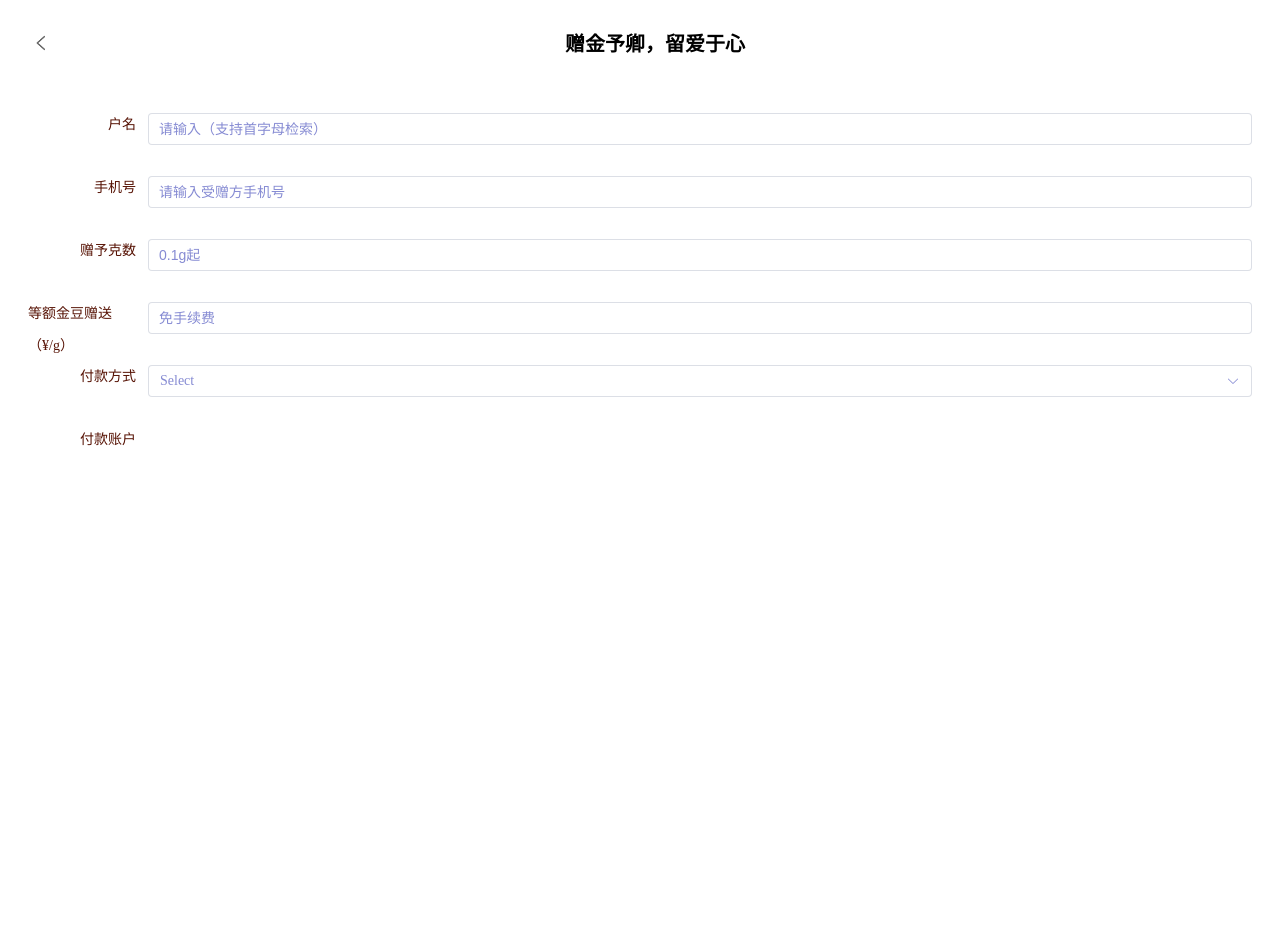
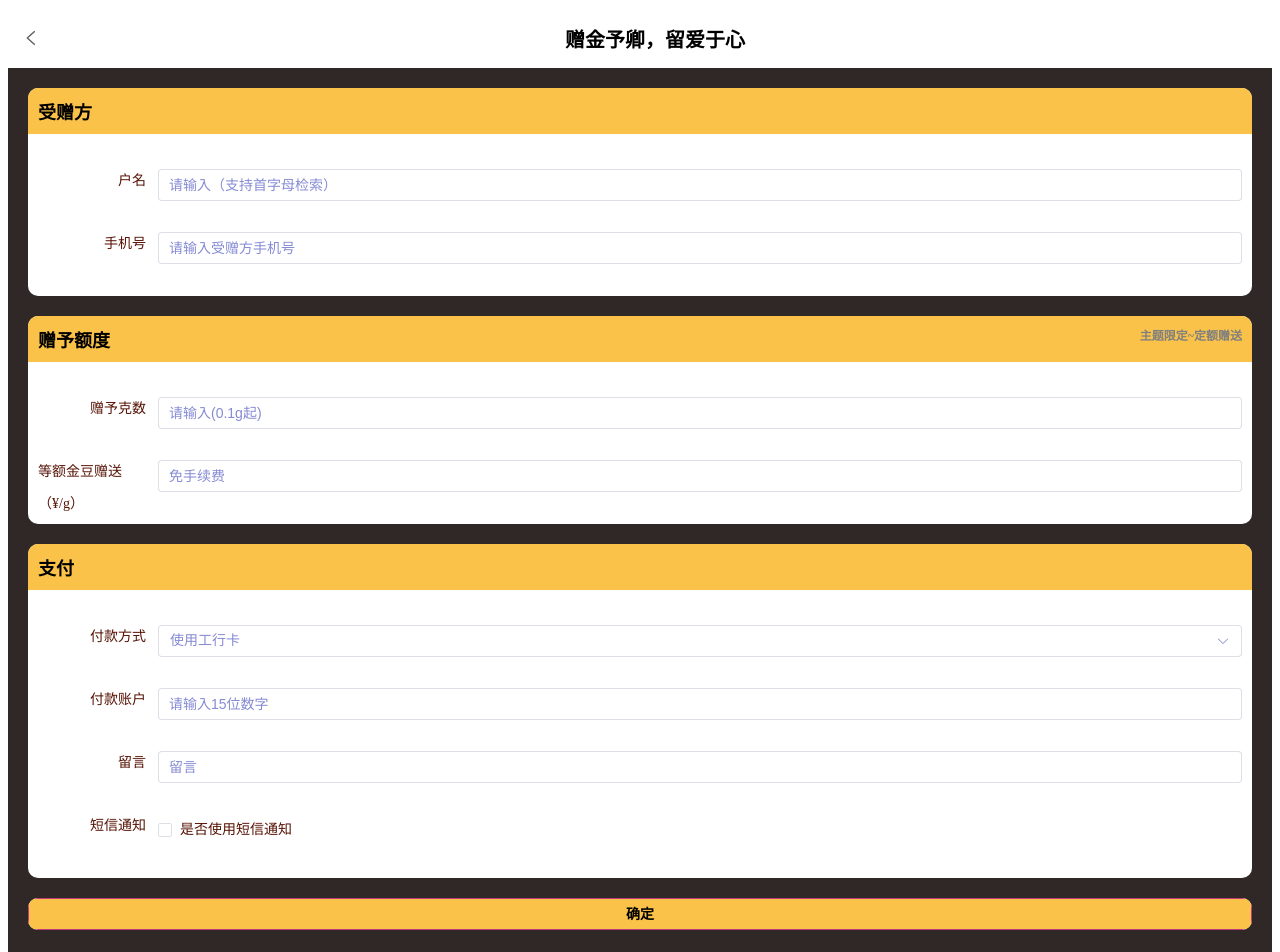
Before and after one commit to handsomeczh/ICBC_SE_test, a Vue app in the folder vue-project/: page /giftsettlement in a window 1280 px wide. Shown: the top 952 px of the page. Before the commit the page ends 800 px from the top, so only its background shows below. Built offline with nearby package versions, Linux system fonts and the light colour scheme.

Commit message:
赠予结算界面基本面

```diff
--- a/vue-project/src/components/GiftSettlement.vue
+++ b/vue-project/src/components/GiftSettlement.vue
@@ -1,12 +1,13 @@
 <template>
   <el-container>
-    <el-header>
-      <div class="header">
+    <el-header class="header">
       <img src="../assets/arrow_right@2x.png" @click="goBack" class="back-icon">
       <p class="header-title"><strong>赠金予卿，留爱于心</strong></p>
-      </div>
     </el-header>
-    <el-main>
+    <el-main class="main-content">
+      <div class="block">
+        <div class="block-header yellow-bg">受赠方</div>
+        <div class="block-content">
           <el-form :model="form" ref="form" label-width="120px">
             <el-form-item label="户名" prop="name">
               <el-input v-model="form.name" placeholder="请输入（支持首字母检索）"></el-input>
@@ -14,21 +15,52 @@
             <el-form-item label="手机号" prop="phone">
               <el-input type="tel" v-model="form.phone" placeholder="请输入受赠方手机号"></el-input>
             </el-form-item>
+          </el-form>
+        </div>
+      </div>
+      <div class="block">
+        <div class="block-header yellow-bg">
+          赠予额度
+          <span class="small-text">主题限定~定额赠送</span>
+        </div>
+        <div class="block-content">
+          <el-form :model="form" ref="form" label-width="120px">
             <el-form-item label="赠予克数" prop="weight">
-          <el-input type="number" v-model="form.weight" min="0.1" placeholder="0.1g起"></el-input>
+              <el-input type="number" v-model="form.weight" min="0.1" placeholder="请输入(0.1g起)"></el-input>
             </el-form-item>
             <el-form-item label="等额金豆赠送（¥/g）" prop="equivalent">
               <el-input type="number" v-model="form.equivalent" placeholder="免手续费"></el-input>
             </el-form-item>
+          </el-form>
+        </div>
+      </div>
+      <div class="block">
+        <div class="block-header yellow-bg">支付</div>
+        <div class="block-content">
+          <el-form :model="form" ref="form" label-width="120px">
             <el-form-item label="付款方式" prop="paymentMethod">
-          <el-select v-model="form.paymentMethod">
-            <el-option label="银行卡" value="bank"></el-option>
+              <el-select v-model="form.paymentMethod" placeholder="使用工行卡">
+                <el-option label="微信" value="wechat"></el-option>
+                <el-option label="支付宝" value="alipay"></el-option>
+                <el-option label="数字人民币" value="digitalRMB"></el-option>
+                <el-option label="其他银行卡" value="otherBank"></el-option>
               </el-select>
             </el-form-item>
             <el-form-item label="付款账户" prop="account">
-          <!-- 其他表单项 -->
+              <el-input type="number" v-model="form.account" placeholder="请输入15位数字"></el-input>
+            </el-form-item>
+            <el-form-item label="留言" prop="message">
+              <el-input type="text" v-model="form.message" placeholder="留言"></el-input>
+            </el-form-item>
+            <el-form-item label="短信通知" prop="smsNotification">
+              <el-checkbox v-model="form.smsNotification">是否使用短信通知</el-checkbox>
             </el-form-item>
           </el-form>
+        </div>
+      </div>
+      <div class="block">
+        <el-button type="primary" class="confirm-button">确定</el-button>
+      </div>
     </el-main>
   </el-container>
 </template>
@@ -44,7 +76,9 @@ export default {
         weight: '',
         equivalent: '',
         paymentMethod: '',
-        account: ''
+        account: '',
+        message: '',
+        smsNotification: false
       }
     };
   },
@@ -60,6 +94,8 @@ export default {
 .header {
   display: flex;
   align-items: center;
+  background-color: white;
+  padding: 10px;
 }
 
 .back-icon {
@@ -74,4 +110,48 @@ export default {
   text-align: center;
   font-size: 20px;
 }
+
+.main-content {
+  /* background-color: #2c2c2c; */
+  background-color: #302727;
+  padding: 20px;
+}
+
+.block {
+  background-color: white;
+  border-radius: 10px;
+  margin-bottom: 20px;
+  overflow: hidden;
+}
+
+.block-header {
+  padding: 10px;
+  font-size: 18px;
+  font-weight: bold;
+}
+
+.yellow-bg {
+  background-color: #fac248;
+}
+
+.yellow-text {
+  color: yellow;
+}
+
+.small-text {
+  float: right;
+  color: gray;
+  font-size: 12px;
+}
+
+.block-content {
+  padding: 10px;
+}
+
+.confirm-button {
+  width: 100%;
+  background-color: #fac248;
+  color: black;
+  font-weight: bold;
+}
 </style>
```
Lines whose indentation alone changed are shown as unchanged.
